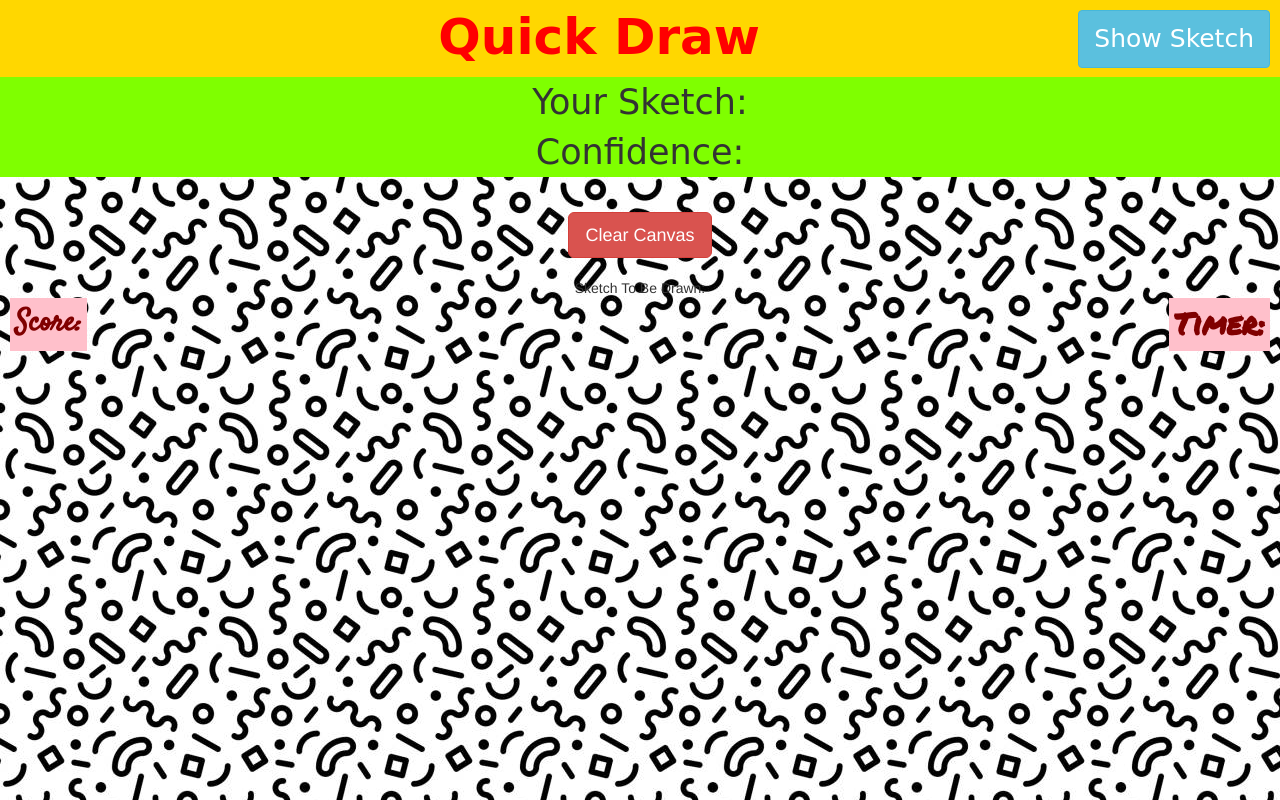
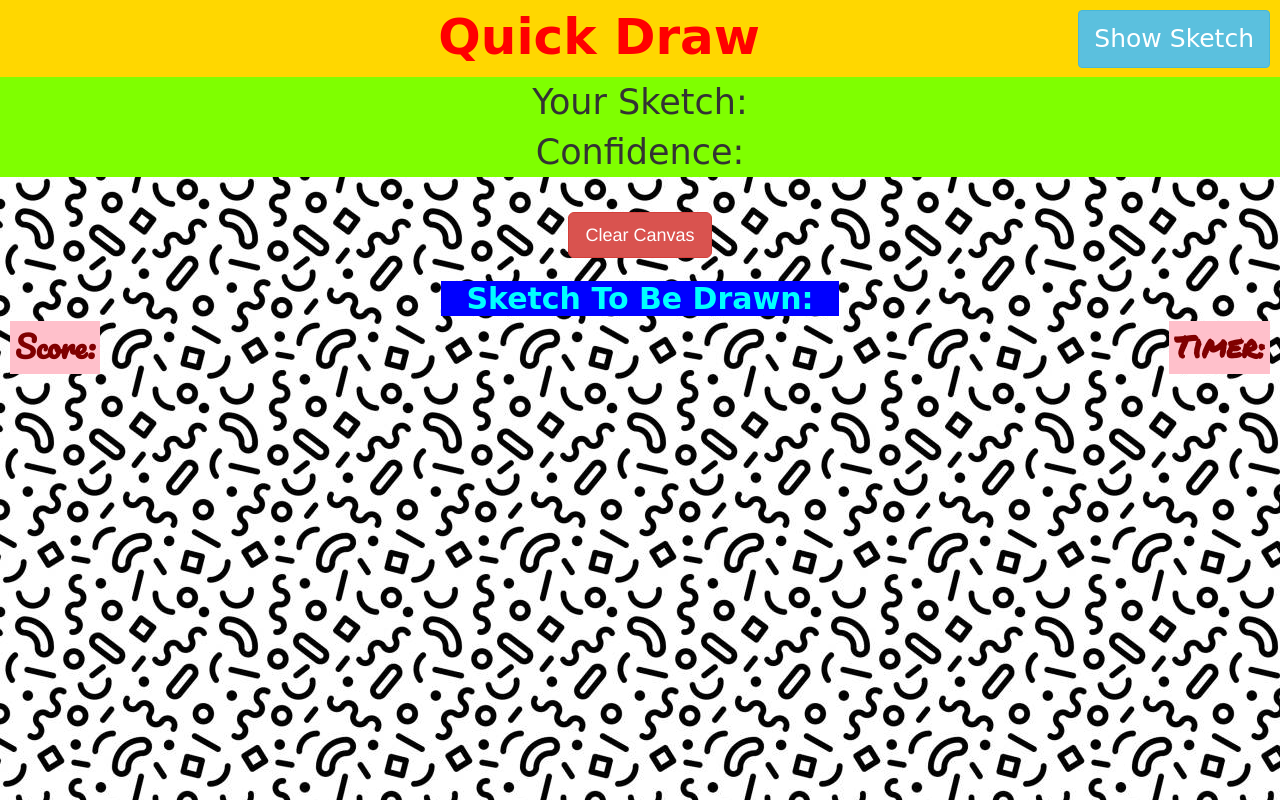
Before and after one commit to SaumyaKinnariKartikDalal/Sketch-Identification, a plain HTML site: page index.html in a window 1280 px wide. Drawn offline with nearby package versions, Linux system fonts and the light colour scheme; a web font is replaced by a local one.

Commit message:
Update style.css

```diff
--- a/style.css
+++ b/style.css
@@ -1,19 +1,19 @@
-h1{
+h1 {
     background-color: gold;
     margin-top: 0px;
     padding-top: 10px;
     padding-bottom: 12px;
 }
 
-.btn-info{
-    float:right;
+.btn-info {
+    float: right;
     margin-right: 10px;
 }
 
-#score{
-    float:left;
+#score {
+    float: left;
     margin-left: 10px;
-    font-family: 'Satisfy', cursive;
+    font-family: 'Pacifico', cursive;
     font-size: 30px;
     font-weight: bold;
     color: maroon;
@@ -21,8 +21,8 @@ h1{
     padding: 5px;
 }
 
-#timer{
-    float:right;
+#timer {
+    float: right;
     margin-right: 10px;
     font-weight: bold;
     font-size: 30px;
@@ -32,7 +32,7 @@ h1{
     font-family: 'Permanent Marker', cursive;
 }
 
-#heading{
+#heading {
     font-family: 'Delicious Handrawn', cursive;
     color: red;
     font-weight: bold;
@@ -41,7 +41,8 @@ h1{
     padding-left: 120px;
 }
 
-#label, #confidence{
+#label,
+#confidence {
     font-family: 'Bungee Spice', cursive;
     font-size: 35px;
     background-color: chartreuse;
@@ -49,7 +50,7 @@ h1{
     margin-bottom: 0px;
 }
 
-#show_sketch{
+#show_sketch {
     padding-top: 10px;
     padding-bottom: 10px;
     padding-left: 15px;
@@ -57,6 +58,34 @@ h1{
     font-size: 25px;
 }
 
-#clear{
+#clear {
     margin-top: 15px;
 }
+
+#task {
+    font-weight: bold;
+    font-size: 30px;
+    color: aqua;
+    font-family: 'Delicious', cursive;
+    background-color: blue;
+    padding-left: 25px;
+    padding-right: 25px;
+}
+
+canvas {
+    border: 5px solid black;
+    border-radius: 20px;
+    animation-name: example;
+    animation-duration: 8s;
+    margin-top: 170px;
+    animation-iteration-count: infinite;
+}
+
+@keyframes example {
+    from {
+        box-shadow: 5px 5px 100px- red;
+    }
+    to {
+        box-shadow: 5px 5px 100px yellow;
+    }
+}
```
